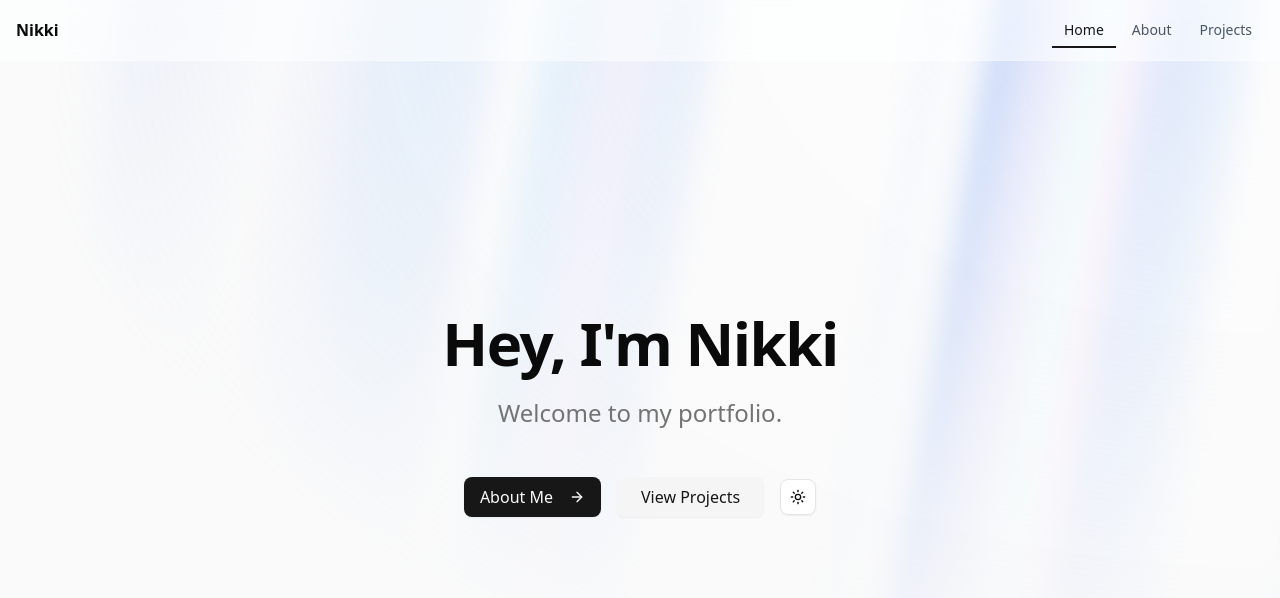
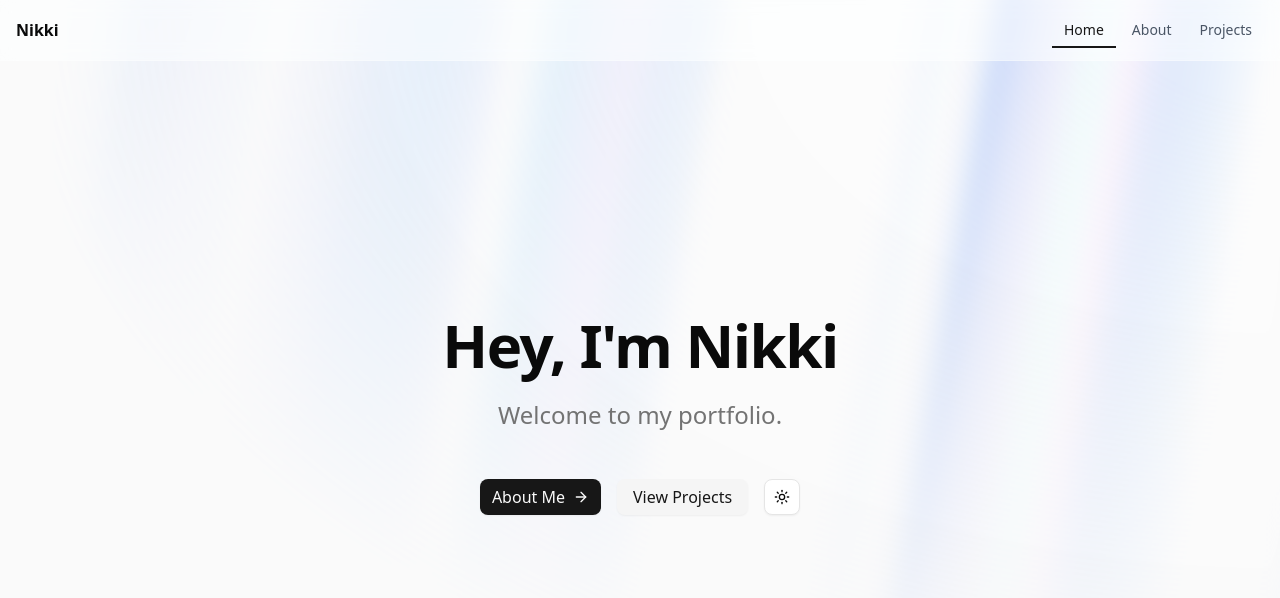
Before and after one commit to CuteNikki/Portfolio, a Next.js app: page / in a window 1280 px wide. Shown: the top 598 px of the page. Built offline with nearby package versions, Linux system fonts and the light colour scheme.

Commit message:
Decreased button size

```diff
--- a/src/app/page.tsx
+++ b/src/app/page.tsx
@@ -38,13 +38,13 @@ export default function Home() {
           animate={{ opacity: 1 }}
           transition={{ delay: 0.6, duration: 0.7 }}
         >
-          <Button asChild size='lg' className='group text-base'>
+          <Button asChild className='group text-base'>
             <Link href='/about'>
               About Me
-              <ArrowRightIcon className='ml-2 h-4 w-4 transition-transform group-hover:translate-x-1' />
+              <ArrowRightIcon className='h-4 w-4 transition-transform group-hover:translate-x-1' />
             </Link>
           </Button>
-          <Button asChild size='lg' variant='secondary' className='text-base'>
+          <Button asChild variant='secondary' className='text-base'>
             <Link href='/about'>View Projects</Link>
           </Button>
           <ThemeButton />
```
